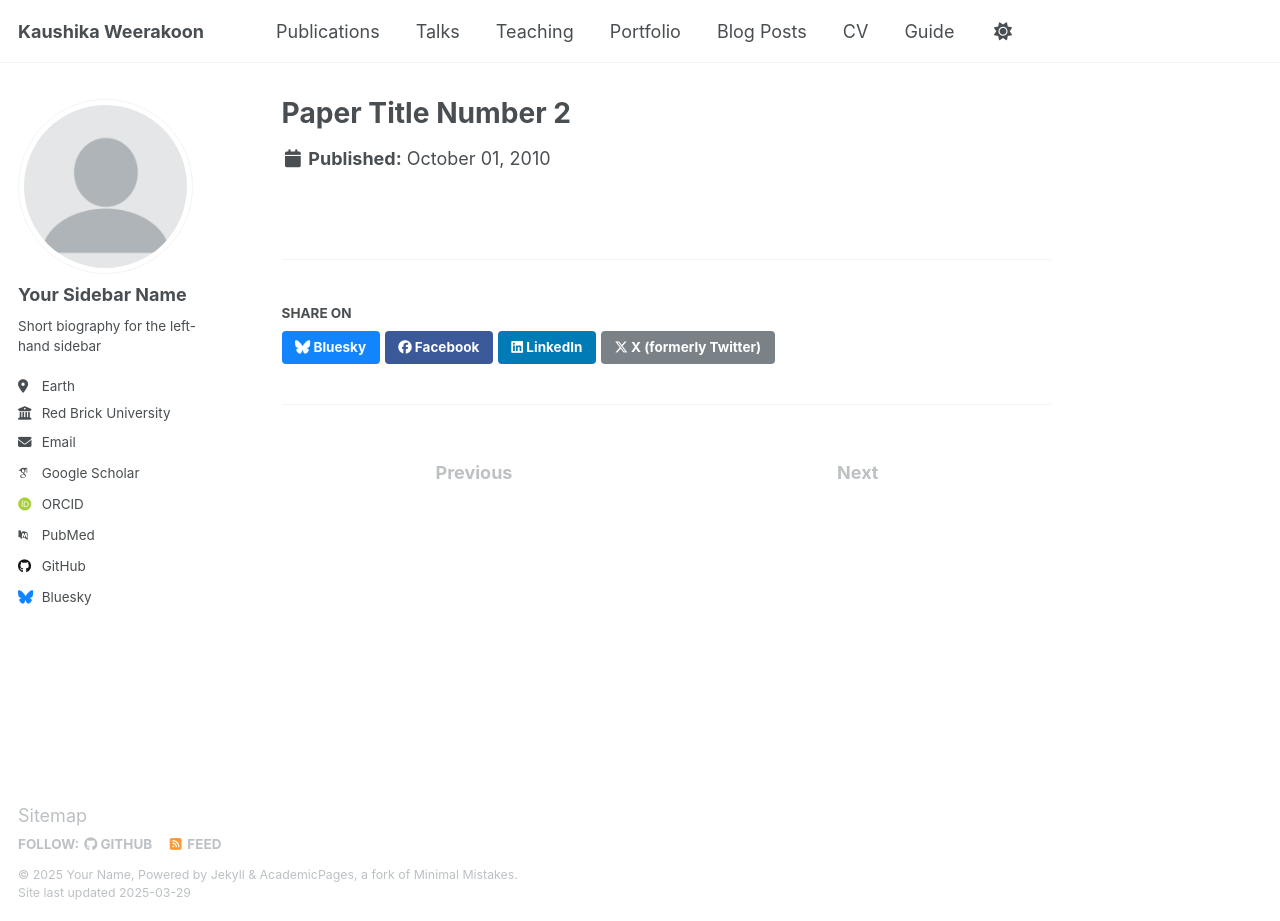
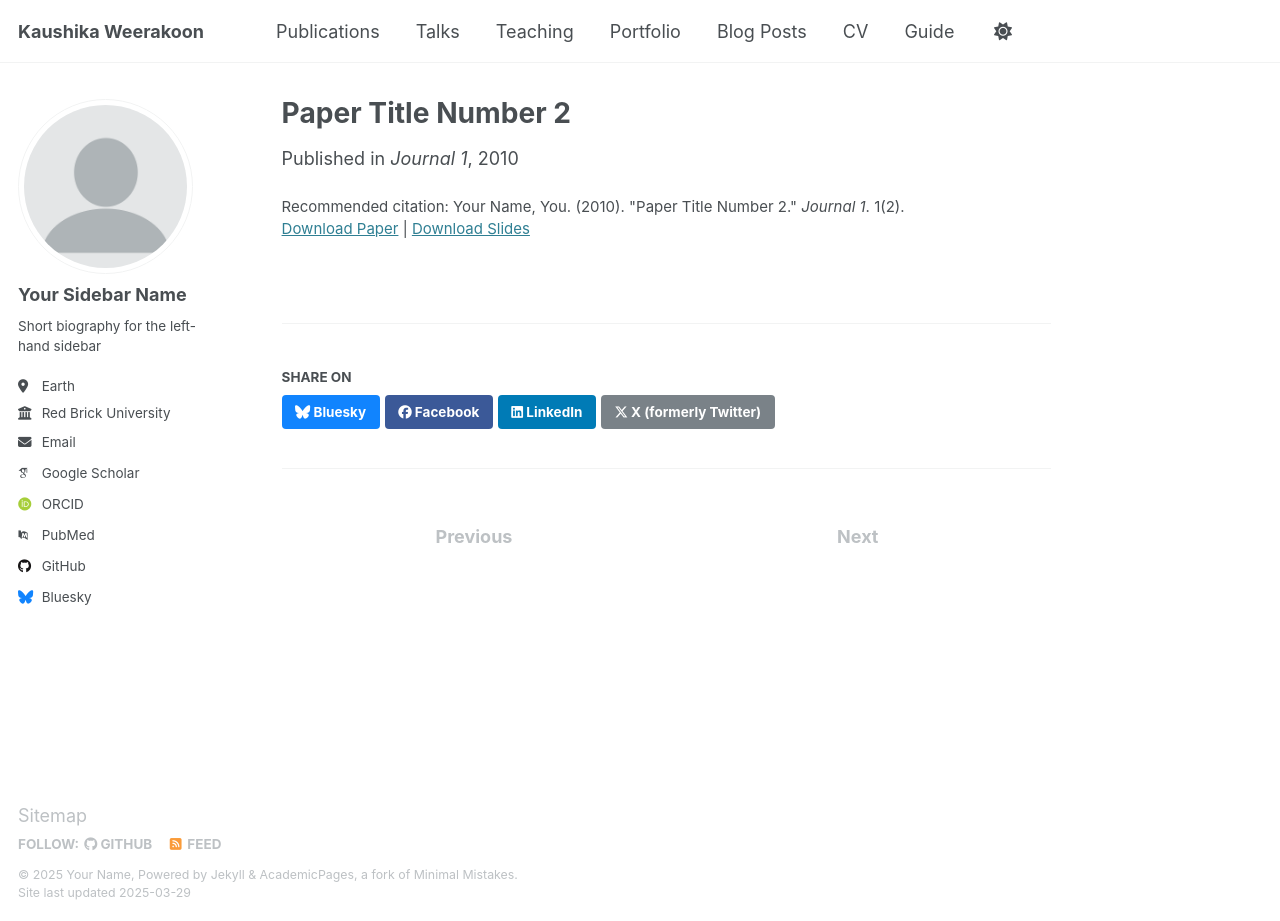
Before and after one commit to kaushikaW/kaushikaW.github.io, a Jekyll site: the page built from _publications/2010-10-01-paper-title-number-2.md, in a window 1280 px wide and 921 px high. Built offline with Jekyll 4.4.1, drawn with Linux system fonts in a browser that asks for light colours; some web fonts are replaced.

Commit message:
Update 2010-10-01-paper-title-number-2.md

```diff
--- a/_publications/2010-10-01-paper-title-number-2.md
+++ b/_publications/2010-10-01-paper-title-number-2.md
@@ -1,5 +1,12 @@
 ---
 title: "Paper Title Number 2"
 collection: publications
+category: manuscripts
+permalink: /publication/2010-10-01-paper-title-number-2
+excerpt: 'This paper is about the number 2. The number 3 is left for future work.'
 date: 2010-10-01
+venue: 'Journal 1'
+slidesurl: 'http://academicpages.github.io/files/slides2.pdf'
+paperurl: 'http://academicpages.github.io/files/paper2.pdf'
+citation: 'Your Name, You. (2010). &quot;Paper Title Number 2.&quot; <i>Journal 1</i>. 1(2).'
 ---
```
